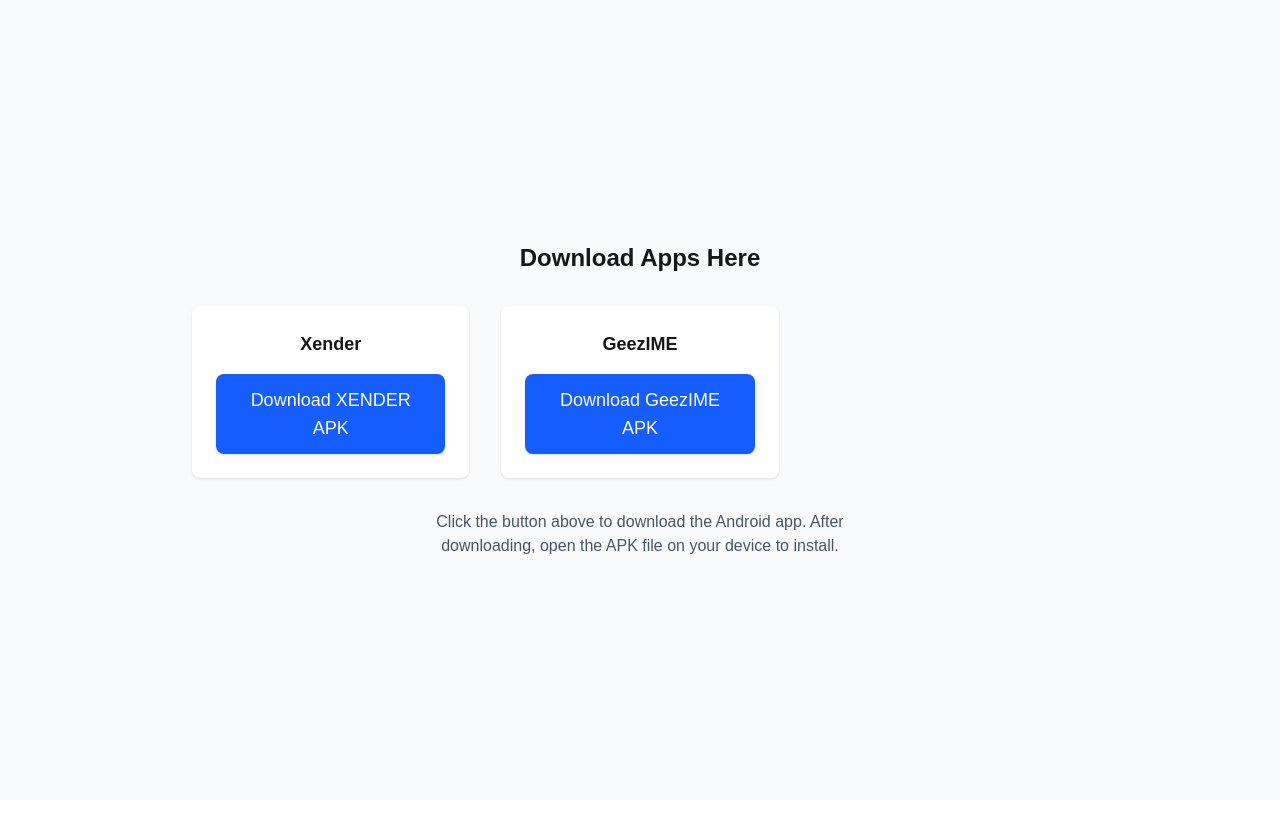
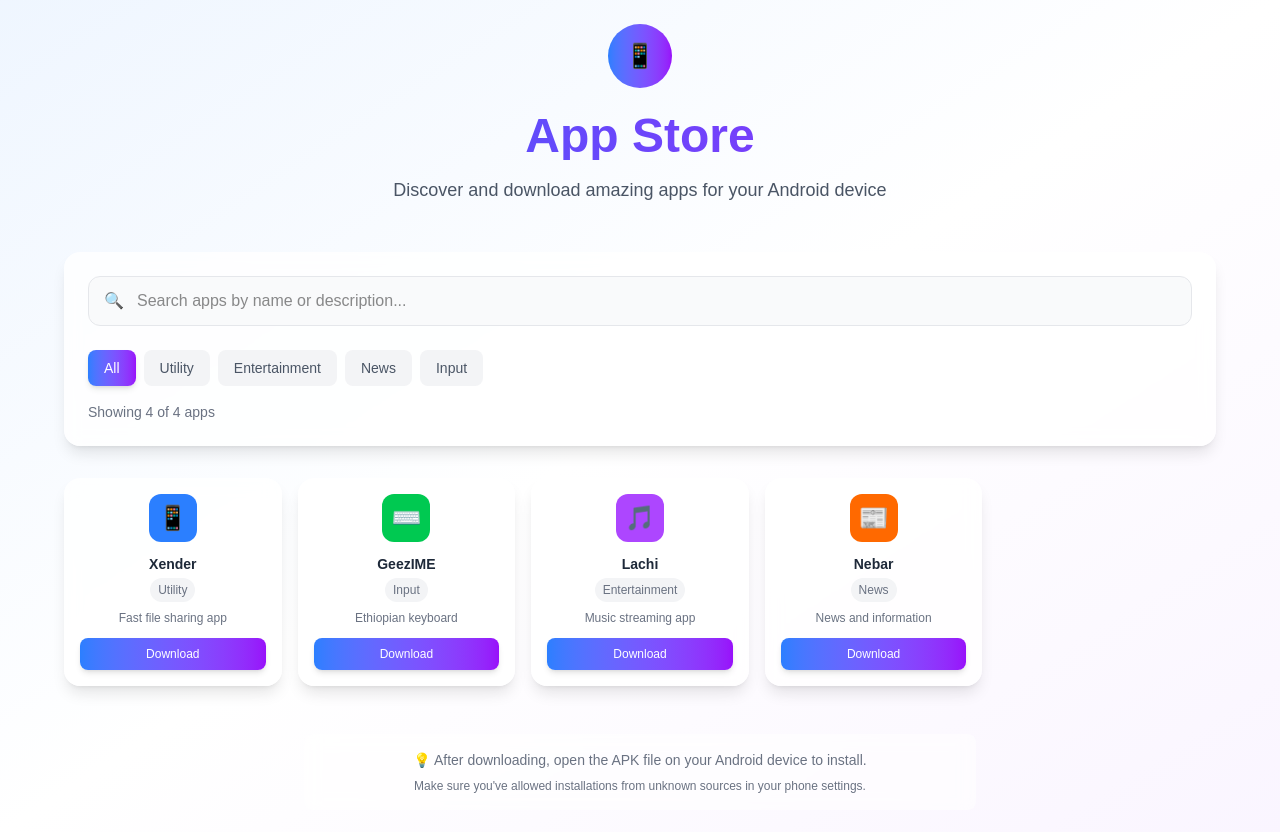
Before and after one commit to tilahungoito/Xendermobileapp, a Next.js app: page / in a window 1280 px wide. Before the commit the page ends 800 px from the top, so only its background shows below. Built offline with nearby package versions, Linux system fonts and the light colour scheme.

Commit message:
more update on the front dislpay

```diff
--- a/app/page.tsx
+++ b/app/page.tsx
@@ -1,35 +1,151 @@
+"use client";
+
+import { useState, useMemo } from "react";
+import AppCard from "@/components/AppCard";
+
+const apps = [
+  {
+    name: "Xender",
+    fileName: "Xender.apk",
+    description: "Fast file sharing app",
+    icon: "📱",
+    color: "bg-blue-500",
+    category: "Utility"
+  },
+  {
+    name: "GeezIME",
+    fileName: "geezIme.apk",
+    description: "Ethiopian keyboard",
+    icon: "⌨️",
+    color: "bg-green-500",
+    category: "Input"
+  },
+  {
+    name: "Lachi",
+    fileName: "lachi.apk",
+    description: "Music streaming app",
+    icon: "🎵",
+    color: "bg-purple-500",
+    category: "Entertainment"
+  },
+  {
+    name: "Nebar",
+    fileName: "nebar.apk",
+    description: "News and information",
+    icon: "📰",
+    color: "bg-orange-500",
+    category: "News"
+  },
+  // Add more apps here...
+];
+
+const categories = ["All", "Utility", "Entertainment", "News", "Input"];
+
 export default function Home() {
+  const [searchQuery, setSearchQuery] = useState("");
+  const [selectedCategory, setSelectedCategory] = useState("All");
+
+  // Filter apps based on search query and category
+  const filteredApps = useMemo(() => {
+    return apps.filter(app => {
+      const matchesSearch = app.name.toLowerCase().includes(searchQuery.toLowerCase()) ||
+                          app.description.toLowerCase().includes(searchQuery.toLowerCase());
+      const matchesCategory = selectedCategory === "All" || app.category === selectedCategory;
+      return matchesSearch && matchesCategory;
+    });
+  }, [searchQuery, selectedCategory]);
+
   return (
-    <div className="flex flex-col items-center justify-center min-h-screen p-8 bg-gray-50">
-      <h1 className="text-2xl font-bold mb-8">Download Apps Here</h1>
-      <div className="grid grid-cols-1 sm:grid-cols-2 md:grid-cols-3 gap-8 w-full max-w-4xl">
-        {/* Xender App Card */}
-        <div className="bg-white rounded-lg shadow p-6 flex flex-col items-center">
-          <span className="text-lg font-semibold mb-4">Xender</span>
-          <a
-            href="/Xender.apk"
-            download
-            className="bg-blue-600 text-white px-6 py-3 rounded-lg shadow hover:bg-blue-700 transition-colors text-lg font-medium w-full text-center"
-          >
-            Download XENDER APK
-          </a>
-        </div>
-        {/* GeezIME App Card */}
-        <div className="bg-white rounded-lg shadow p-6 flex flex-col items-center">
-          <span className="text-lg font-semibold mb-4">GeezIME</span>
-          <a
-            href="/geezIme.apk"
-            download
-            className="bg-blue-600 text-white px-6 py-3 rounded-lg shadow hover:bg-blue-700 transition-colors text-lg font-medium w-full text-center"
-          >
-            Download GeezIME APK
-          </a>
-        </div>
-        {/* Add more app cards here as needed */}
+    <main className="min-h-screen bg-gradient-to-br from-blue-50 via-white to-purple-50 p-6">
+      <div className="max-w-6xl mx-auto">
+        {/* Header */}
+        <header className="text-center mb-12">
+          <div className="inline-flex items-center justify-center w-16 h-16 bg-gradient-to-r from-blue-500 to-purple-600 rounded-full mb-6">
+            <span className="text-2xl">📱</span>
+          </div>
+          <h1 className="text-4xl md:text-5xl font-bold bg-gradient-to-r from-blue-600 to-purple-600 bg-clip-text text-transparent mb-4">
+            App Store
+          </h1>
+          <p className="text-gray-600 text-lg max-w-2xl mx-auto">
+            Discover and download amazing apps for your Android device
+          </p>
+        </header>
+
+        {/* Search and Filter Section */}
+        <section className="mb-8">
+          <div className="bg-white/80 backdrop-blur-sm rounded-2xl p-6 shadow-lg">
+            {/* Search Input */}
+            <div className="mb-6">
+              <div className="relative">
+                <input
+                  type="text"
+                  placeholder="Search apps by name or description..."
+                  value={searchQuery}
+                  onChange={(e) => setSearchQuery(e.target.value)}
+                  className="w-full px-4 py-3 pl-12 bg-gray-50 border border-gray-200 rounded-xl focus:outline-none focus:ring-2 focus:ring-blue-500 focus:border-transparent transition-all"
+                />
+                <span className="absolute left-4 top-1/2 transform -translate-y-1/2 text-gray-400">
+                  🔍
+                </span>
+              </div>
+            </div>
+
+            {/* Category Filters */}
+            <div className="flex flex-wrap gap-2">
+              {categories.map((category) => (
+                <button
+                  key={category}
+                  onClick={() => setSelectedCategory(category)}
+                  className={`px-4 py-2 rounded-lg text-sm font-medium transition-all duration-200 ${
+                    selectedCategory === category
+                      ? "bg-gradient-to-r from-blue-500 to-purple-600 text-white shadow-md"
+                      : "bg-gray-100 text-gray-600 hover:bg-gray-200"
+                  }`}
+                >
+                  {category}
+                </button>
+              ))}
+            </div>
+
+            {/* Results Count */}
+            <div className="mt-4 text-sm text-gray-500">
+              Showing {filteredApps.length} of {apps.length} apps
+            </div>
+          </div>
+        </section>
+
+        {/* Apps Grid */}
+        <section className="grid grid-cols-2 sm:grid-cols-3 md:grid-cols-4 lg:grid-cols-5 gap-4 mb-12">
+          {filteredApps.map((app) => (
+            <AppCard
+              key={app.name}
+              name={app.name}
+              fileName={app.fileName}
+              description={app.description}
+              icon={app.icon}
+              color={app.color}
+              category={app.category}
+            />
+          ))}
+        </section>
+
+        {/* No Results Message */}
+        {filteredApps.length === 0 && (
+          <div className="text-center py-12">
+            <div className="text-6xl mb-4">🔍</div>
+            <h3 className="text-xl font-semibold text-gray-700 mb-2">No apps found</h3>
+            <p className="text-gray-500">Try adjusting your search or category filter</p>
+          </div>
+        )}
+
+        {/* Footer */}
+        <footer className="text-center text-gray-500 text-sm">
+          <div className="bg-white/50 backdrop-blur-sm rounded-lg p-4 max-w-2xl mx-auto">
+            <p className="mb-2">💡 After downloading, open the APK file on your Android device to install.</p>
+            <p className="text-xs">Make sure you&apos;ve allowed installations from unknown sources in your phone settings.</p>
+          </div>
+        </footer>
       </div>
-      <p className="mt-8 text-gray-600 text-center max-w-md">
-        Click the button above to download the Android app. After downloading, open the APK file on your device to install.
-      </p>
-    </div>
+    </main>
   );
 }
--- /dev/null
+++ b/components/AppCard.tsx
@@ -0,0 +1,44 @@
+// components/AppCard.tsx
+type AppCardProps = {
+  name: string;
+  fileName: string;
+  description?: string;
+  icon?: string;
+  color?: string;
+  category?: string;
+};
+
+export default function AppCard({ name, fileName, description, icon, color, category }: AppCardProps) {
+  return (
+    <div className="bg-white/80 backdrop-blur-sm rounded-2xl shadow-lg hover:shadow-xl transition-all duration-300 p-4 flex flex-col items-center text-center group hover:scale-105">
+      {/* App Icon */}
+      <div className={`w-12 h-12 rounded-xl ${color || 'bg-blue-500'} flex items-center justify-center mb-3 group-hover:scale-110 transition-transform`}>
+        <span className="text-2xl">{icon || '📱'}</span>
+      </div>
+
+      {/* App Name */}
+      <h3 className="font-bold text-gray-800 text-sm mb-1 truncate w-full">{name}</h3>
+
+      {/* Category Badge */}
+      {category && (
+        <span className="text-xs text-gray-500 bg-gray-100 px-2 py-1 rounded-full mb-2">
+          {category}
+        </span>
+      )}
+
+      {/* App Description */}
+      {description && (
+        <p className="text-gray-500 text-xs mb-3 line-clamp-2">{description}</p>
+      )}
+
+      {/* Download Button */}
+      <a
+        href={`/${fileName}`}
+        download
+        className="bg-gradient-to-r from-blue-500 to-purple-600 text-white px-4 py-2 rounded-lg shadow-md hover:shadow-lg transition-all duration-300 text-xs font-medium w-full group-hover:from-blue-600 group-hover:to-purple-700"
+      >
+        Download
+      </a>
+    </div>
+  );
+}
```
Also changed, not shown: 2 other files (tests, documents, lock files or other folders).
